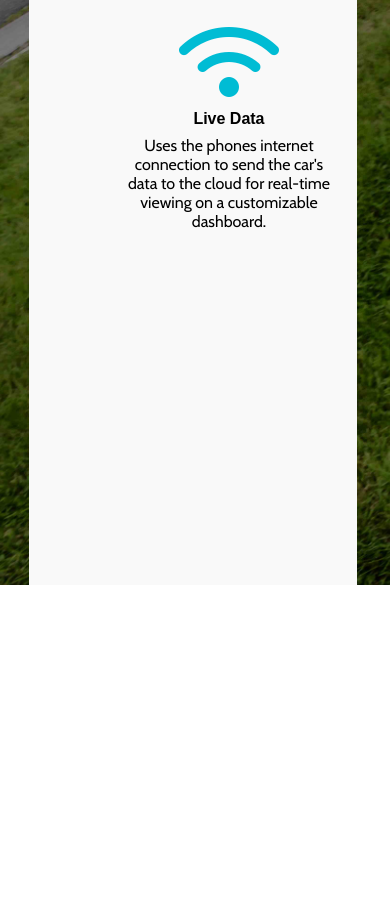
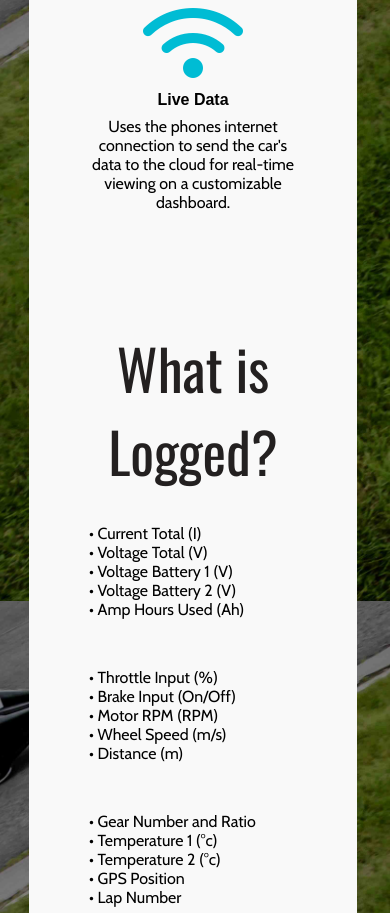
Before and after one commit to GryphonR/eChookWebsite, a plain HTML site: page eChook/index.html in a window 390 px wide. Shown: the part 1087-2000 px from the top of the page. Before the commit the page ends 1672 px from the top, so only its background shows below. Drawn offline with nearby package versions, Linux system fonts and the light colour scheme.

Commit message:
Adding more content to front page

```diff
--- a/eChook/index.html
+++ b/eChook/index.html
@@ -10,8 +10,8 @@
       <meta name="viewport" content="width=device-width, initial-scale=1" />
     </head>
     <body id="body">
-        <div id="bg">
-            <img src="images/bg.jpg" alt="">
+        <div id="bg" style="background: inherit">
+            <img src="" alt="">
         </div>
         <header id='title-header'>
             <div id='logo-background' class="container">
@@ -42,12 +42,12 @@
                     <h2>Hardware</h2>
                     <div>A custom PCB designed to be soldered together by students.<br>Gathers data from sensors on the car and transmits the readings over Bluetooth to the app.</div>
                 </div>
-                <div class="col2">
+                <div class="col1">
                     <i class="fa fa-android fa-5x" style="color:#4caf50"></i>
                     <h2>Android App</h2>
                     <div>Connects your Android phone to the eChook board via Bluetooth. Displays data to the driver, logs it to a file, and uploads it to the cloud for Live Data viewing.</div>
                 </div>
-                <div class="col3">
+                <div class="col1">
                     <i class="fa fa-wifi fa-5x" style="color:#00bcd4"></i>
                     <h2>Live Data</h2>
                     <div>Uses the phones internet connection to send the car's data to the cloud for real-time viewing on a customizable dashboard.</div>
@@ -55,6 +55,24 @@
                 <span class="stretch"></span>
             </div>
 
+            <div style="height:5em"></div>
+
+            <div id="title1">What is Logged?</div>
+
+            <div class='container2'>
+                    <div class="col2">
+                        <div>&#8226 Current Total (I) <br>&#8226 Voltage Total (V) <br>&#8226 Voltage Battery 1 (V)<br>&#8226 Voltage Battery 2 (V)<br>&#8226 Amp Hours Used (Ah)<br></div>
+                    </div>
+                    <div class="col2">
+                            <div>&#8226 Throttle Input (%) <br> &#8226 Brake Input (On/Off)<br>&#8226 Motor RPM (RPM)<br>&#8226 Wheel Speed (m/s)<br>&#8226 Distance (m)<br></div>
+                    </div>
+                    <div class="col2">
+                            <div>&#8226 Gear Number and Ratio <br>&#8226 Temperature 1 (°c)<br>&#8226 Temperature 2 (°c) <br>&#8226 GPS Position<br>&#8226 Lap Number</div>
+                    </div>
+                    <span class="stretch"></span>
+            </div>
+            <p style="text-align:center"> And you can add more of your own :)</p>
+
 
         </div>
     </body>
--- a/eChook/sass/screen.scss
+++ b/eChook/sass/screen.scss
@@ -17,6 +17,10 @@ h2{
   font-weight: bold;
   font: 1.3em;
   margin: 0.5em;
+}
+
+p{
+  font-family: 'Cabin:400', sans-serif;
 }
 
 html,
@@ -189,7 +193,17 @@ nav[role="full-horizontal"] {
   padding-right: 3em;
   padding-bottom: 20em;
 
+
+  overflow:auto;
+
   font: 'Cabin', sans-serif;
+
+  @media screen and (max-width: 500px) {
+    padding-left: 1em;
+    padding-right: 1em;
+
+
+  }
 }
 
 
@@ -220,7 +234,7 @@ nav[role="full-horizontal"] {
 }
 
 
-.col1, .col2, .col3 {
+.col1{
   width:15em;
   margin-top: 1em;
   margin-left:2em;
@@ -233,7 +247,34 @@ nav[role="full-horizontal"] {
   vertical-align: top;
   display: inline-block;
   *display: inline;
-  zoom: 1
+  zoom: 1;
+
+  @media screen and (max-width: 500px) {
+    margin-left:auto;
+    margin-right:auto;
+  }
+}
+
+.col2{
+  width:15em;
+  margin-top: 1em;
+  margin-left:2em;
+  margin-right:2em;
+  padding: 1em;
+  text-align: left;
+
+  height: 8em;
+
+  vertical-align: top;
+  display: inline-block;
+  *display: inline;
+  zoom: 1;
+
+  @media screen and (max-width: 500px) {
+    margin-left:auto;
+    margin-right:auto;
+  }
+
 }
 
 .stretch {
```
Also changed, not shown: eChook/stylesheets/screen.css.
